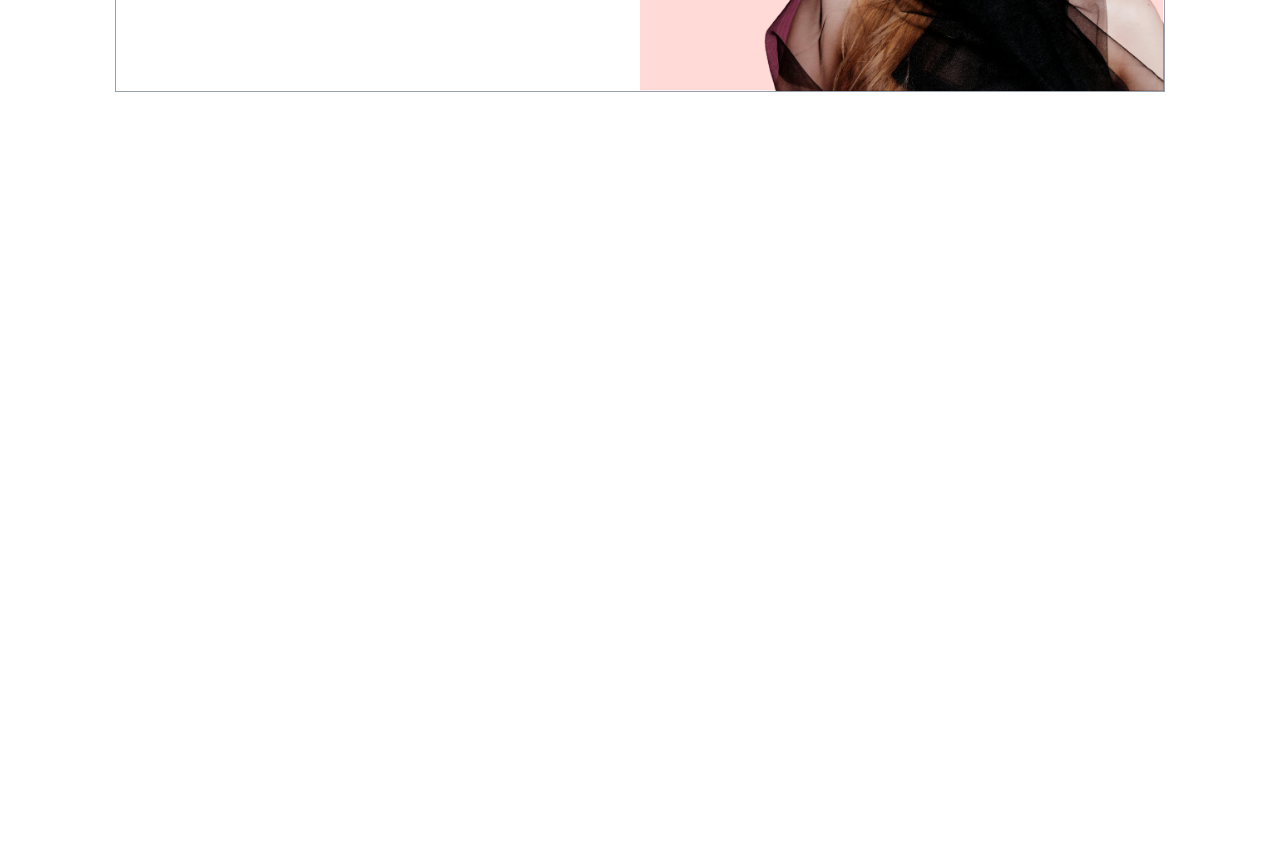
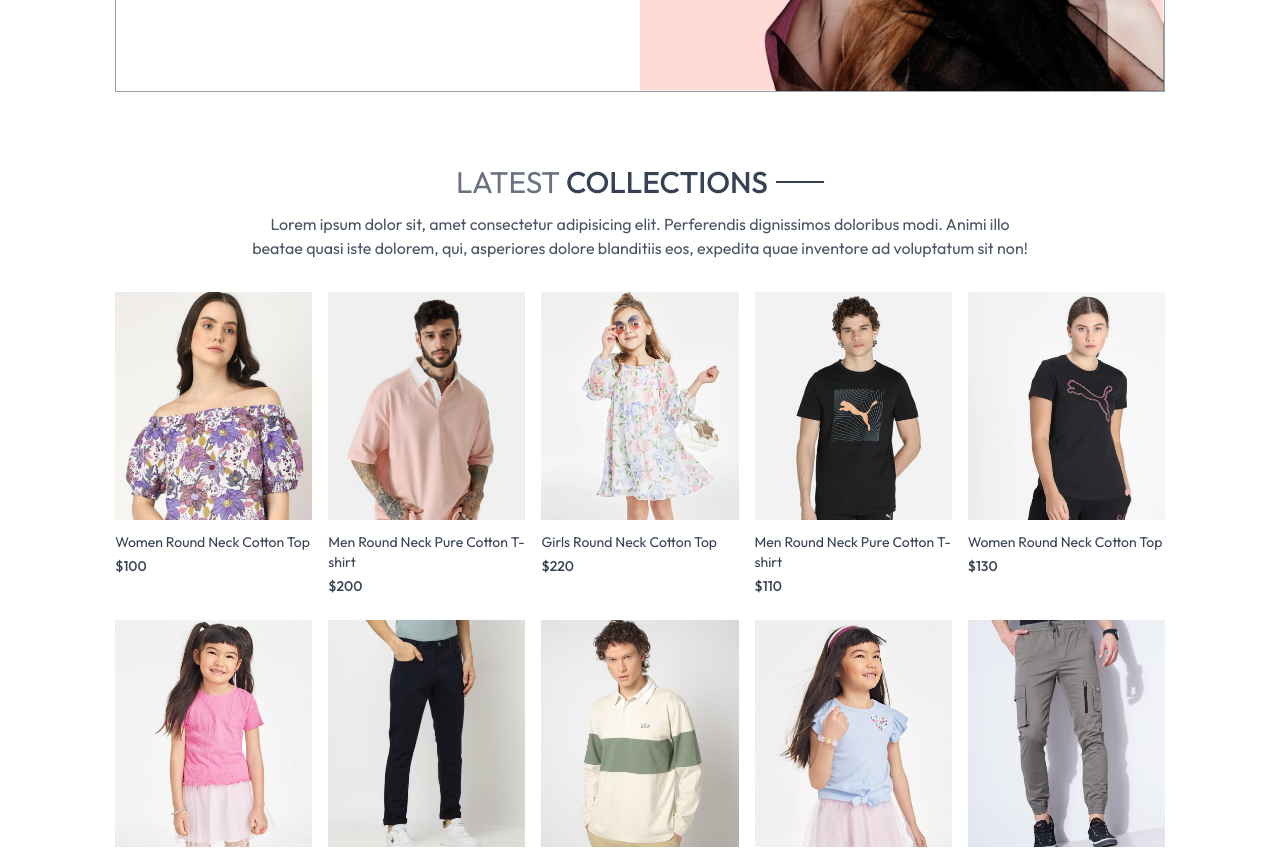
Before and after one commit to PavelRiajul/ecommerce-frontend, a React (Vite) app: page / in a window 1280 px wide. Shown: the part 440-1289 px from the top of the page. Before the commit the page ends 800 px from the top, so only its background shows below. Built offline with nearby package versions, Linux system fonts and the light colour scheme.

Commit message:
latest products

```diff
--- /dev/null
+++ b/src/components/LetestCollection.jsx
@@ -0,0 +1,34 @@
+import React, { useContext, useEffect, useState } from 'react'
+import { ShopContext } from '../context/ShopContext'
+import Title from './Title'
+import ProductItem from './ProductItem'
+
+const LetestCollection = () => {
+    const {products} = useContext(ShopContext)
+    //console.log(products)
+    const [latestProducts,setLatestProducts] = useState([])
+
+    useEffect(()=>{
+        setLatestProducts(products.slice(0,10))
+    },[])
+
+  return (
+    <div className='my-10'>
+        <div className='text-center py-8 text-3xl'>
+            {/* title text */}
+             <Title text1={"LATEST"} text2={"COLLECTIONS"}/>
+             <p className='w-3/4 m-auto text-xs sm:text-sm md:text-base text-gray-600'>Lorem ipsum dolor sit, amet consectetur adipisicing elit. Perferendis dignissimos doloribus modi. Animi illo beatae quasi iste dolorem, qui, asperiores dolore blanditiis eos, expedita quae inventore ad voluptatum sit non!</p>
+        </div>
+        {/* Rendering products */}
+        <div className='grid grid-cols-2 sm:grid-cols-3 md:grid-cols-4 lg:grid-cols-5 gap-4 gap-y-6'>
+          {
+            latestProducts.map((item,index)=>(
+                 <ProductItem key={index} id={item.id} image={item.image} name={item.name} price={item.price}/>
+            ))
+          }
+        </div>
+    </div>
+  )
+}
+
+export default LetestCollection
--- a/src/components/Navbar.jsx
+++ b/src/components/Navbar.jsx
@@ -6,7 +6,7 @@
   return (
     <div className='flex items-center justify-between py-5 font-medium'>
         {/* logo */}
-        <img src={assets.logo} alt="" />
+        <Link to={'/'}> <img src={assets.logo} alt="" /></Link>
         {/* nav */}
         <ul className='hidden sm:flex gap-5 text-sm text-gray-700'>
          <NavLink to={'/'} className='flex flex-col items-center gap-1'>
--- /dev/null
+++ b/src/components/ProductItem.jsx
@@ -0,0 +1,18 @@
+import React, { useContext } from 'react'
+import { ShopContext } from '../context/ShopContext'
+import { Link } from 'react-router'
+
+const ProductItem = ({id,image,name,price}) => {
+    const {currency} = useContext(ShopContext)
+  return (
+    <Link className='text-gray-700 cursor-pointer' to={`/product/${id}`}>
+        <div className='overflow-hidden'>
+            <img className='hover:scale-110 transition ease-in-out' src={image[0]} alt="" />
+        </div>
+        <p className='pt-3 pb-1 text-sm'>{name}</p>
+        <p className='text-sm font-medium'>{currency}{price}</p>
+    </Link>
+  )
+}
+
+export default ProductItem
--- /dev/null
+++ b/src/components/Title.jsx
@@ -0,0 +1,12 @@
+import React from 'react'
+
+const Title = ({text1,text2}) => {
+  return (
+    <div className='inline-flex gap-2 items-center mb-3'>
+        <p className='text-gray-500'>{text1} <span className='text-gray-700 font-medium'>{text2}</span></p>
+        <p className='w-8 sm:w-12 h-[1px] sm:h-[2px] bg-gray-700'></p>
+    </div>
+  )
+}
+
+export default Title
--- a/src/index.css
+++ b/src/index.css
@@ -14,3 +14,9 @@
     font-weight: 400;
     font-style: normal;
   }
+  @media(max-width:640px){
+    a.active{
+        background-color: black;
+        color: white;
+    }
+  }
--- a/src/main.jsx
+++ b/src/main.jsx
@@ -1,13 +1,13 @@
+import { createRoot } from "react-dom/client";
+import "./index.css";
+import App from "./App.jsx";
+import { BrowserRouter } from "react-router";
+import ShopContextProvider from "./context/ShopContext.jsx";
 
-import { createRoot } from 'react-dom/client'
-import './index.css'
-import App from './App.jsx'
-import { BrowserRouter } from 'react-router'
-
-createRoot(document.getElementById('root')).render(
-<BrowserRouter>
-<App />
-</BrowserRouter>
-
-
-)
+createRoot(document.getElementById("root")).render(
+  <BrowserRouter>
+    <ShopContextProvider>
+      <App />
+    </ShopContextProvider>
+  </BrowserRouter>
+);
--- a/src/pages/Home.jsx
+++ b/src/pages/Home.jsx
@@ -1,10 +1,12 @@
 import React from 'react'
 import Hero from '../components/Hero'
+import LetestCollection from '../components/LetestCollection'
 
 const Home = () => {
   return (
     <div>
       <Hero/>
+      <LetestCollection/>
     </div>
   )
 }
```
